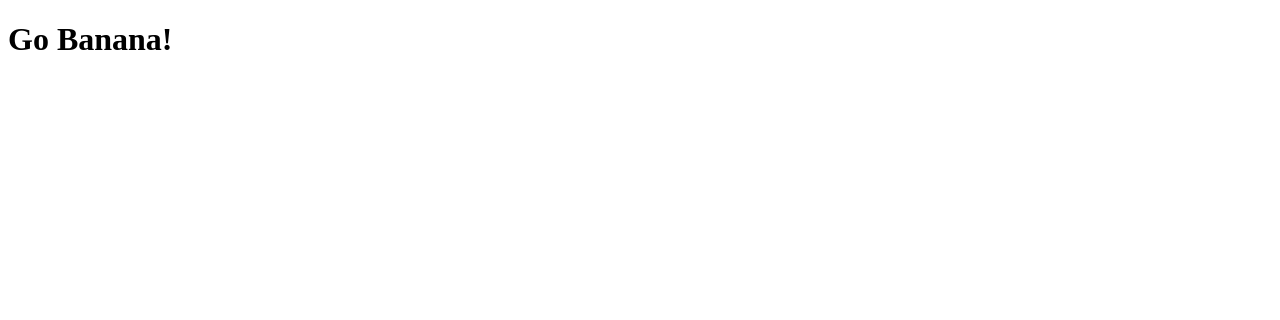
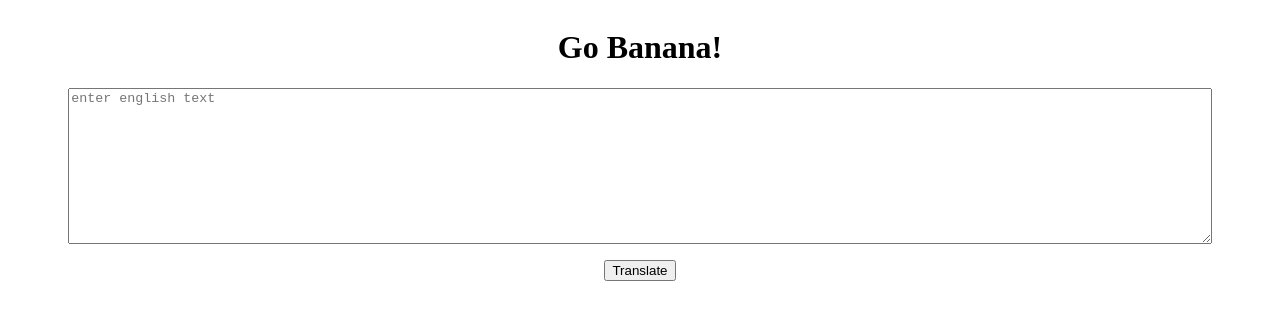
Before and after one commit to abinjohn123/neoG-mark-6, a plain HTML site: page index.html in a window 1280 px wide. Drawn offline with Linux system fonts and the light colour scheme.

Commit message:
feat: add input textarea and button

```diff
--- /dev/null
+++ b/app.js
@@ -0,0 +1,12 @@
+'use strict';
+
+const btnClick = document.getElementById('btn-translate');
+const inputText = document.getElementById('input-text');
+
+const btnClickHandler = function () {
+  const input = inputText.value;
+  console.log(input);
+  input.value = '';
+};
+
+btnClick.addEventListener('click', btnClickHandler);
--- a/index.html
+++ b/index.html
@@ -4,9 +4,31 @@
     <meta charset="UTF-8" />
     <meta http-equiv="X-UA-Compatible" content="IE=edge" />
     <meta name="viewport" content="width=device-width, initial-scale=1.0" />
+    <style>
+      body {
+        min-height: 100vh;
+        display: flex;
+        flex-direction: column;
+        align-items: center;
+      }
+      textarea {
+        display: block;
+        width: 90%;
+        margin-bottom: 1rem;
+      }
+    </style>
     <title>Banana Speak</title>
   </head>
   <body>
     <h1>Go Banana!</h1>
+    <textarea
+      name="input-text"
+      id="input-text"
+      cols="30"
+      rows="10"
+      placeholder="enter english text"
+    ></textarea>
+    <button id="btn-translate">Translate</button>
+    <script src="/app.js" type="text/javascript"></script>
   </body>
 </html>
```
